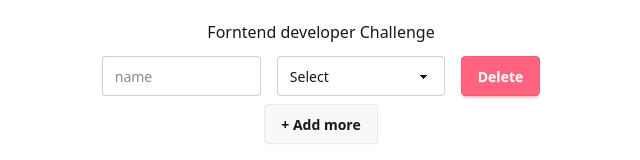
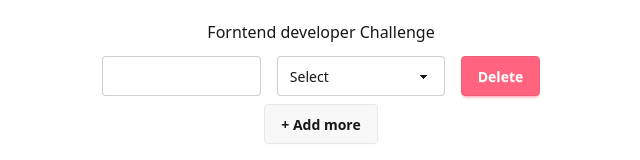
Before and after one commit to Jahirul83/frontend-developer-challenge, a React (Vite) app: page / in a window 1280 px wide. Shown: the top 160 px of the page, without its empty margins (319-959 px from the left). Built offline with nearby package versions, Linux system fonts and the light colour scheme.

Commit message:
delete button functional

```diff
--- a/src/components/DynamicForm/DynamicForm.jsx
+++ b/src/components/DynamicForm/DynamicForm.jsx
@@ -6,28 +6,28 @@ const DynamicForm = () => {
     const handleAdd = () => {
         setFields([...fields, { input: '', select: '' }]);
     };
+    const handleDelete = (index) =>{
+         setFields(fields.filter((item,idx) => idx!== index));
+    }
     return (
         <div className='flex items-center justify-center'>
             <div>
                 {fields.map((field, index) => (
                     <div key={index} className="flex gap-4 mb-2">
                         <input
-                            placeholder='name'
                             className='input'
                             type="text"
-                            value={field.input}
 
                         />
 
                         <select className="select"
-                            value={field.select}
 
                         >
                             <option value="">Select</option>
                             <option value="Option1">Option 1</option>
                             <option value="Option2">Option 2</option>
                         </select>
-                        <button className='btn btn-error text-white'>Delete</button>
+                        <button onClick={()=>handleDelete(index)} className='btn btn-error text-white'>Delete</button>
                     </div>
                 ))}
                 <button className='btn' onClick={handleAdd}>+ Add more</button>
```
